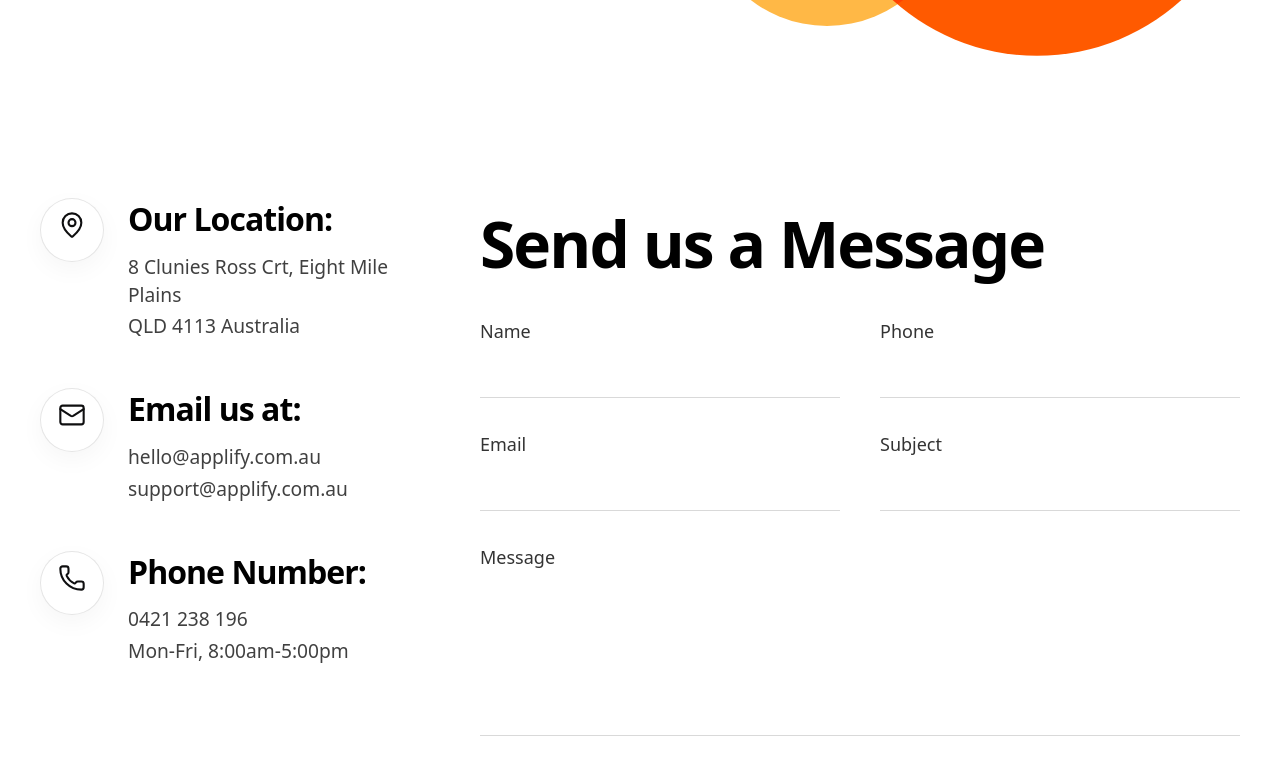
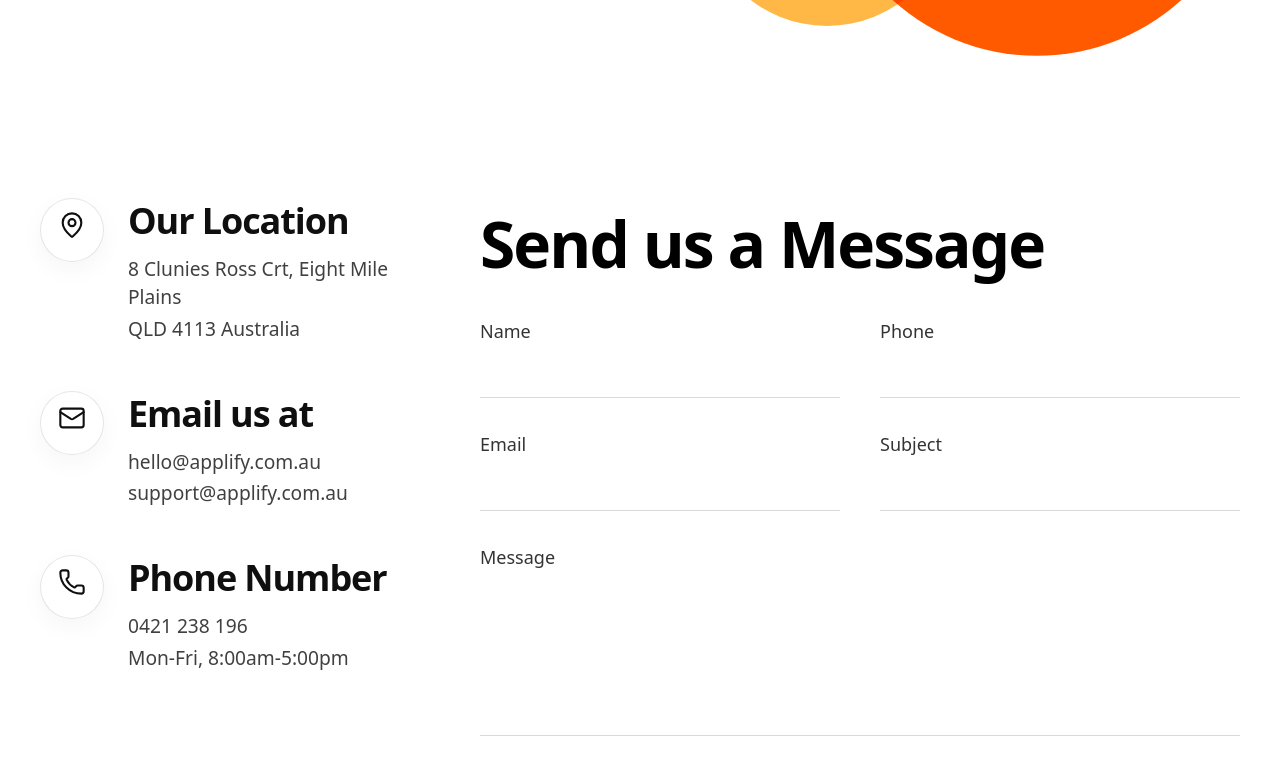
Before and after one commit to jono-au/applify, a Next.js app: page /contact in a window 1280 px wide. Shown: the part 575-1355 px from the top of the page. Built offline with nearby package versions, Linux system fonts and the light colour scheme.

Commit message:
refactor h3

```diff
--- a/components/contact/ContactSection.tsx
+++ b/components/contact/ContactSection.tsx
@@ -11,17 +11,17 @@ type ContactItem = {
 const contactItems: ContactItem[] = [
   {
     icon: MapPin,
-    title: "Our Location:",
+    title: "Our Location",
     lines: ["8 Clunies Ross Crt, Eight Mile Plains", "QLD 4113 Australia"],
   },
   {
     icon: Mail,
-    title: "Email us at:",
+    title: "Email us at",
     lines: ["hello@applify.com.au", "support@applify.com.au"],
   },
   {
     icon: Phone,
-    title: "Phone Number:",
+    title: "Phone Number",
     lines: ["0421 238 196", "Mon-Fri, 8:00am-5:00pm"],
   },
 ];
@@ -44,9 +44,7 @@ export default function ContactSection() {
                 </div>
 
                 <div>
-                  <h3 className="text-2xl font-bold tracking-[-0.03em] text-black md:text-[2rem]">
-                    {item.title}
-                  </h3>
+                  <h3 className="heading-h3">{item.title}</h3>
 
                   <div className="mt-3 space-y-1 text-lg leading-relaxed text-black/75 md:text-[1.75rem] md:leading-[1.45] lg:text-[1.2rem]">
                     {item.lines.map((line) => (
```
